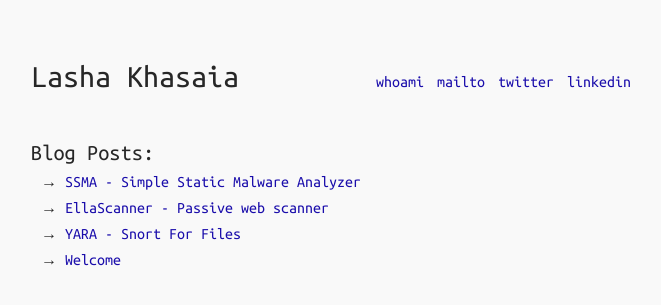
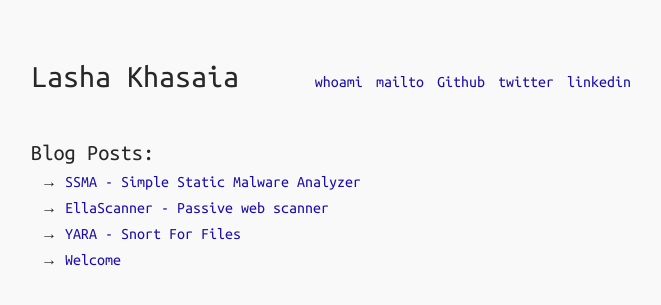
Before and after one commit to programdeveloper/secrary.github.io, a Jekyll site: the page built from index.html, in a window 1280 px wide. Shown: the top 305 px of the page, without its empty margins (309-970 px from the left). Built offline with Jekyll 4.4.1, drawn with Linux system fonts in a browser that asks for light colours.

Commit message:
Update navigation.yml

```diff
--- a/_data/navigation.yml
+++ b/_data/navigation.yml
@@ -4,6 +4,9 @@
 - title: mailto
   url: mailto:khasaia@protonmail.com
 
+- title: Github
+  url: https://github.com/secrary
+
 - title: twitter
   url: https://twitter.com/_qaz_qaz
 
```
